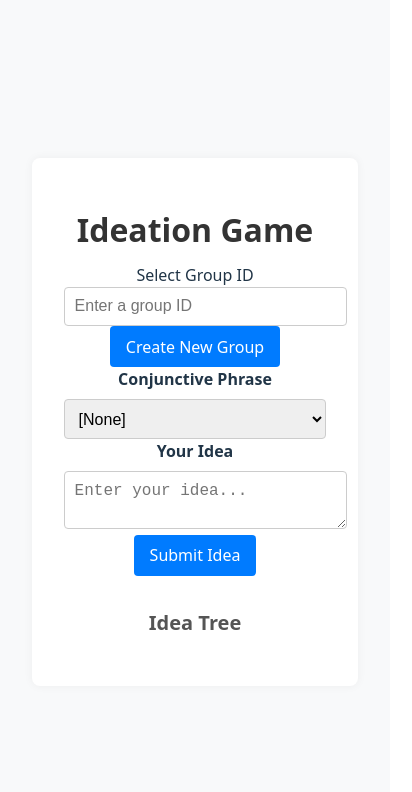
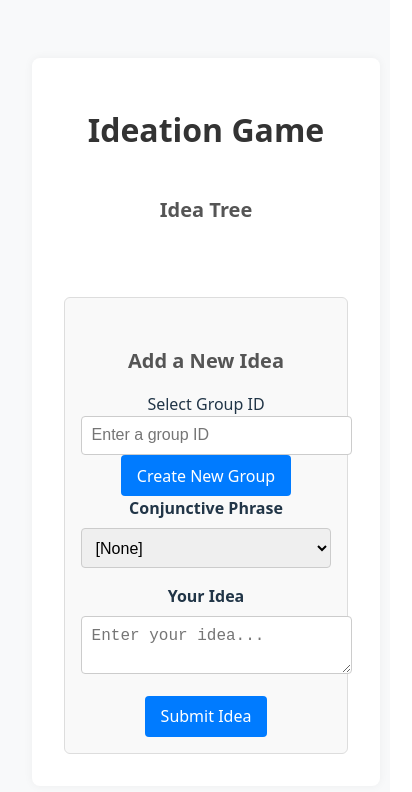
Before and after one commit to nwicker463/ideation-vite-frontend, a React (Vite) app: page / in a window 390 px wide. Shown: the top 792 px of the page, 412 px wide, since content can reach past the window. Built offline with nearby package versions, Linux system fonts and the light colour scheme.

Commit message:
Putting idea tree on left, rest of form on right”

```diff
--- a/src/App.css
+++ b/src/App.css
@@ -113,3 +113,33 @@ button:hover {
 .child-indent {
   margin-left: 20px;
 }
+
+.content-grid {
+  display: flex;
+  gap: 2rem;
+  margin-top: 1rem;
+}
+
+.idea-tree {
+  flex: 2;
+  min-width: 0;
+}
+
+.idea-form {
+  flex: 1;
+  min-width: 250px;
+  background-color: #f9f9f9;
+  padding: 1rem;
+  border-radius: 6px;
+  border: 1px solid #ddd;
+}
+
+@media (max-width: 768px) {
+  .content-grid {
+    flex-direction: column;
+  }
+
+  .idea-form {
+    margin-top: 1.5rem;
+  }
+}
--- a/src/App.jsx
+++ b/src/App.jsx
@@ -93,7 +93,18 @@ export default function IdeationGame() {
 
   return (
     <div className="app-container">
-      <h1 className="text-3xl font-bold text-gray-800 mb-4">Ideation Game</h1>
+    <h1>Ideation Game</h1>
+
+    <div className="content-grid">
+      {/* Left Column: Idea Tree */}
+      <div className="idea-tree">
+        <h2>Idea Tree</h2>
+        {renderTree()}
+      </div>
+
+      {/* Right Column: Form */}
+      <div className="idea-form">
+        <h2>Add a New Idea</h2>
 
         <div className="mb-4 space-y-2">
           <Label>Select Group ID</Label>
@@ -110,31 +121,27 @@ export default function IdeationGame() {
         </div>
 
         <div className="input-group">
-        <Label>Conjunctive Phrase</Label>
-        <select
-          value={phrase}
-          onChange={e => setPhrase(e.target.value)}
-          className="w-full border rounded p-2"
-        >
+          <label>Conjunctive Phrase</label>
+          <select value={phrase} onChange={e => setPhrase(e.target.value)}>
             {conjunctivePhrases.map(p => (
               <option key={p} value={p}>{p || '[None]'}</option>
             ))}
           </select>
+        </div>
 
-        <Label>Your Idea</Label>
-        <Textarea
+        <div className="input-group">
+          <label>Your Idea</label>
+          <textarea
             value={content}
             onChange={e => setContent(e.target.value)}
             placeholder="Enter your idea..."
           />
-
-        <Button onClick={submitIdea}>Submit Idea</Button>
         </div>
 
-      <div>
-        <h2 className="text-xl font-semibold text-gray-700 mt-8 mb-2">Idea Tree</h2>
-        {renderTree()}
+        <button onClick={submitIdea}>Submit Idea</button>
       </div>
     </div>
+  </div>
+
   );
 }
```
Lines whose indentation alone changed are shown as unchanged.
